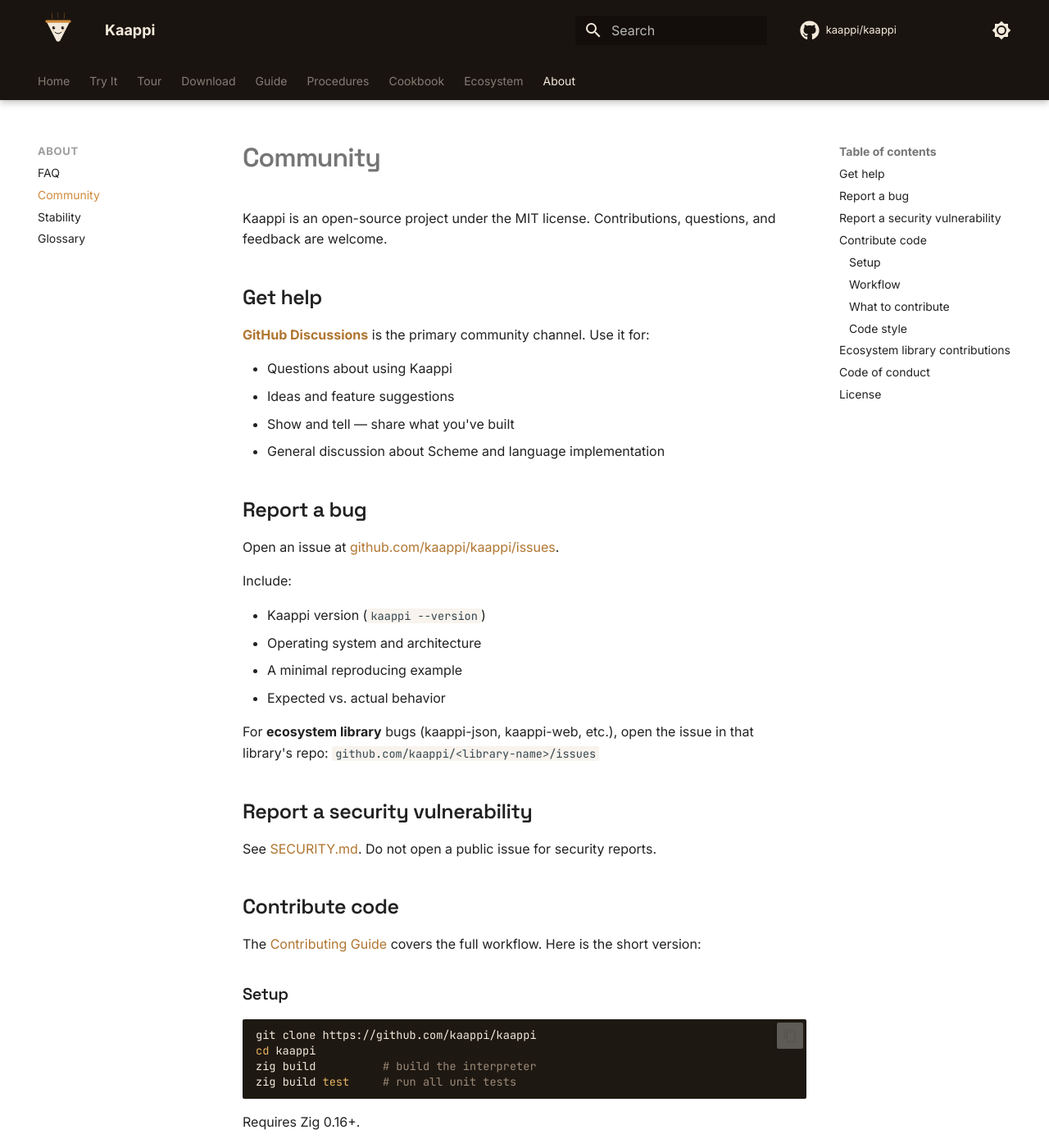
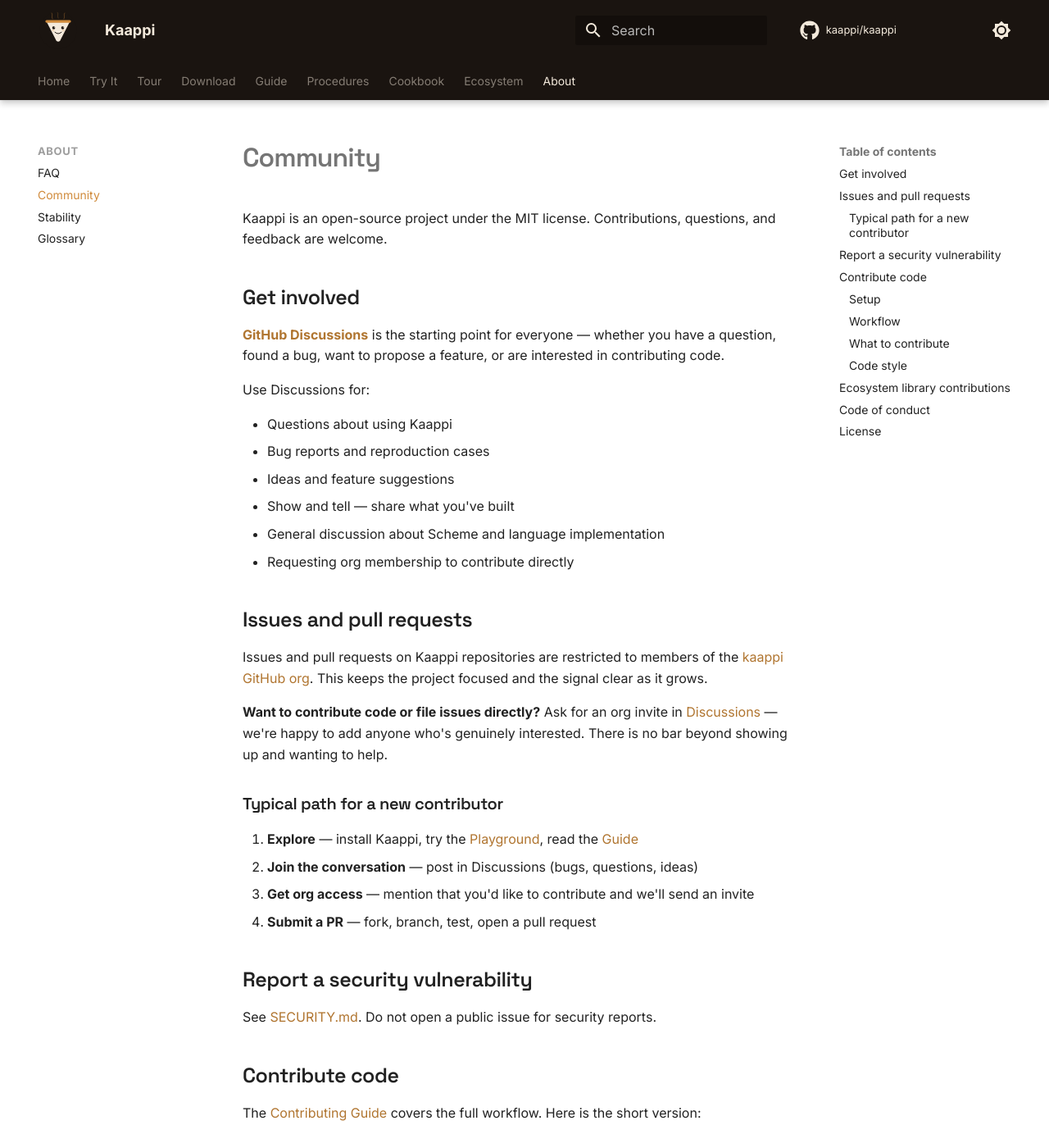
Before and after one commit to kaappi/kaappi.github.io, an MkDocs documentation site: the page built from docs/community.md, in a window 1280 px wide and 1400 px high. Shown: the whole window at 82% size. Built offline with MkDocs 1.6.1 and Material for MkDocs 9.7.7, drawn with Linux system fonts in a browser that asks for light colours; comment, search, counter and statistics services are not loaded; some of the changed text lies outside the part shown.

Commit message:
Update community page for Discussions-first contributor flow
Issues and PRs are restricted to org members. Restructure the
community page to lead with Discussions as the entry point, explain
how to get org access, and keep the tone welcoming.

Co-Authored-By: Claude Opus 4.6 (1M context) <noreply@anthropic.com>

```diff
--- a/docs/community.md
+++ b/docs/community.md
@@ -3,31 +3,40 @@
 Kaappi is an open-source project under the MIT license. Contributions,
 questions, and feedback are welcome.
 
-## Get help
+## Get involved
 
 **[GitHub Discussions](https://github.com/orgs/kaappi/discussions)** is the
-primary community channel. Use it for:
+starting point for everyone — whether you have a question, found a bug, want
+to propose a feature, or are interested in contributing code.
+
+Use Discussions for:
 
 - Questions about using Kaappi
+- Bug reports and reproduction cases
 - Ideas and feature suggestions
 - Show and tell — share what you've built
 - General discussion about Scheme and language implementation
+- Requesting org membership to contribute directly
 
-## Report a bug
+## Issues and pull requests
 
-Open an issue at
-[github.com/kaappi/kaappi/issues](https://github.com/kaappi/kaappi/issues).
+Issues and pull requests on Kaappi repositories are restricted to members of
+the [kaappi GitHub org](https://github.com/kaappi). This keeps the project
+focused and the signal clear as it grows.
 
-Include:
+**Want to contribute code or file issues directly?** Ask for an org invite in
+[Discussions](https://github.com/orgs/kaappi/discussions) — we're happy to
+add anyone who's genuinely interested. There is no bar beyond showing up and
+wanting to help.
 
-- Kaappi version (`kaappi --version`)
-- Operating system and architecture
-- A minimal reproducing example
-- Expected vs. actual behavior
+### Typical path for a new contributor
 
-For **ecosystem library** bugs (kaappi-json, kaappi-web, etc.), open the
-issue in that library's repo:
-`github.com/kaappi/<library-name>/issues`
+1. **Explore** — install Kaappi, try the [Playground](../playground/), read
+   the [Guide](guide/index.md)
+2. **Join the conversation** — post in Discussions (bugs, questions, ideas)
+3. **Get org access** — mention that you'd like to contribute and we'll send
+   an invite
+4. **Submit a PR** — fork, branch, test, open a pull request
 
 ## Report a security vulnerability
 
@@ -79,7 +88,7 @@ Requires Zig 0.16+.
 
 Each ecosystem library (kaappi-json, kaappi-web, etc.) is its own repo
 under the [kaappi GitHub org](https://github.com/kaappi). PRs follow the
-same fork-and-branch workflow.
+same fork-and-branch workflow (org membership required).
 
 To create a new ecosystem library, see
 [Library Authoring](guide/library-authoring.md) for the project layout and
```
